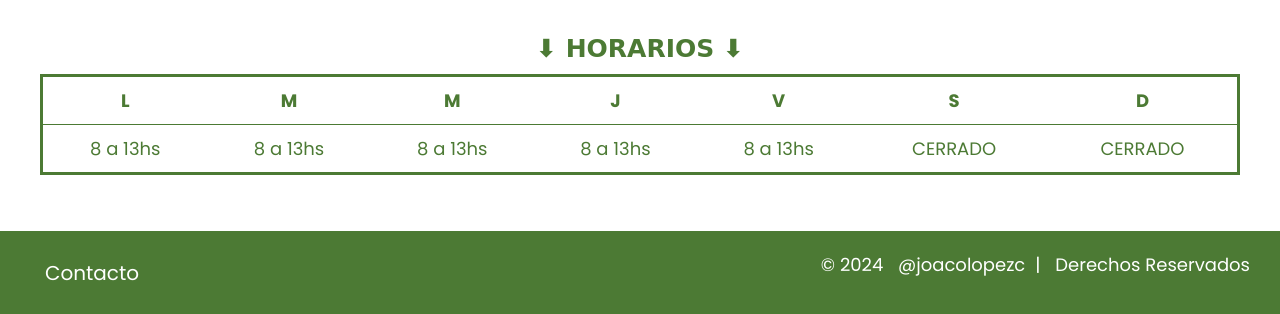
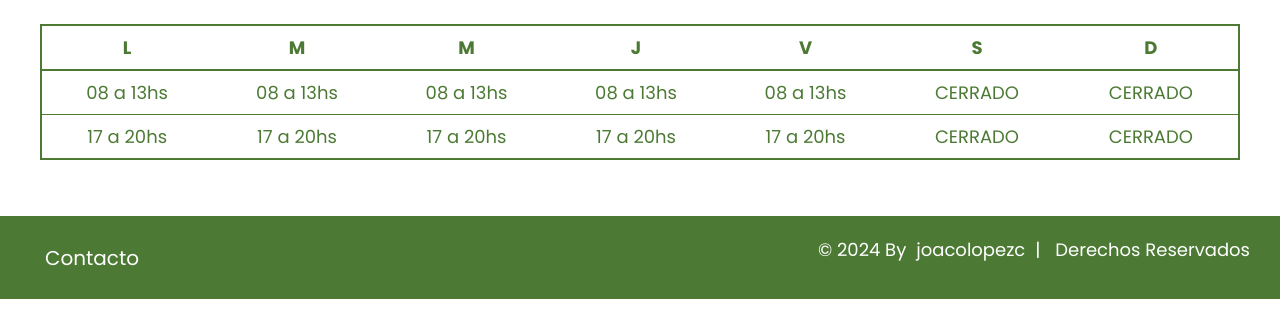
Before and after one commit to joacolopezc/CoderPre2, a plain HTML site: page pages/ubicacion.html in a window 1280 px wide. Shown: the part 785-1099 px from the top of the page. Drawn offline with nearby package versions, Linux system fonts and the light colour scheme; a web font is replaced by a local one.

Commit message:
v0.2(detalless y tabla)

```diff
--- a/css/style.css
+++ b/css/style.css
@@ -89,7 +89,7 @@ a{
 
 .borde{
     height: 300px;
-    width: 25%;
+    width: 350px;
     border: 1px solid #4c7a34;
     border-radius: 10px;
     margin-left: 10px;
@@ -102,6 +102,8 @@ a{
     text-align: center;
     font-family: "Edu NSW ACT Foundation", cursive;
     font-weight: bold;
+    justify-content: center;
+    align-content: center;
 }
 
 p.main{
@@ -179,7 +181,7 @@ p.articulop{
 }
 
 .item3{
-    background-image: url(../assets/fotomuj.png);
+    background-image: url(../assets/plantines.jpg);
     grid-column: 1/3;
     grid-row: 3/3;
 }
@@ -333,23 +335,19 @@ h4{
     text-align: center;
     font-size: 25px;
     color: #4c7a34;
+    width: 100%;
     font-family: "Edu NSW ACT Foundation", cursive;
-    margin: 10px;
     font-weight: bold;
+}
+
+.table-responsive-x1{
+    margin: 20px;
 }
 
 .table{
     color: #4c7a34;
     font-size: 18px;
-    border: solid 3px;
-}
-
-.table th{
-    padding: 10px;
-}
-
-.table td{
-    padding: 10px;
+    border: solid 2px;
 }
 
 
@@ -391,6 +389,7 @@ p.derechosTexto a{
 
 footer{
     background-color: #4c7a34;
+    width: 100%;
     padding: 20px;
 }
 
--- a/pages/ubicacion.html
+++ b/pages/ubicacion.html
@@ -4,7 +4,8 @@
 <head>
     <meta charset="UTF-8">
     <meta name="viewport" content="width=device-width, initial-scale=1.0">
-    <link href="https://cdn.jsdelivr.net/npm/bootstrap@5.1.3/dist/css/bootstrap.min.css" rel="stylesheet" integrity="sha384-1BmE4kWBq78iYhFldvKuhfTAU6auU8tT94WrHftjDbrCEXSU1oBoqyl2QvZ6jIW3" crossorigin="anonymous">
+    <link href="https://cdn.jsdelivr.net/npm/bootstrap@5.1.3/dist/css/bootstrap.min.css" rel="stylesheet"
+        integrity="sha384-1BmE4kWBq78iYhFldvKuhfTAU6auU8tT94WrHftjDbrCEXSU1oBoqyl2QvZ6jIW3" crossorigin="anonymous">
     <link rel="stylesheet" href="https://cdnjs.cloudflare.com/ajax/libs/font-awesome/6.5.2/css/all.min.css"
         integrity="sha512-SnH5WK+bZxgPHs44uWIX+LLJAJ9/2PkPKZ5QiAj6Ta86w+fsb2TkcmfRyVX3pBnMFcV7oQPJkl9QevSCWr3W6A=="
         crossorigin="anonymous" referrerpolicy="no-referrer" />
@@ -38,7 +39,7 @@
                 referrerpolicy="no-referrer-when-downgrade"></iframe>
         </div>
 
-        <div class="mapa">
+        <!-- <div class="mapa">
             <h4>⬇ HORARIOS ⬇</h4>
             <table class="table">
                 <tr>
@@ -60,6 +61,43 @@
                     <td>CERRADO</td>
                 </tr>
             </table>
+        </div> -->
+
+
+        <div class="table-responsive-x1">
+            <table class="table">
+                <thead>
+                    <tr>
+                        <th scope="col">L</th>
+                        <th scope="col">M</th>
+                        <th scope="col">M</th>
+                        <th scope="col">J</th>
+                        <th scope="col">V</th>
+                        <th scope="col">S</th>
+                        <th scope="col">D</th>
+                    </tr>
+                </thead>
+                <tbody>
+                    <tr>
+                        <td>08 a 13hs</td>
+                        <td>08 a 13hs</td>
+                        <td>08 a 13hs</td>
+                        <td>08 a 13hs</td>
+                        <td>08 a 13hs</td>
+                        <td>CERRADO</td>
+                        <td>CERRADO</td>
+                    </tr>
+                    <tr>
+                        <td>17 a 20hs</td>
+                        <td>17 a 20hs</td>
+                        <td>17 a 20hs</td>
+                        <td>17 a 20hs</td>
+                        <td>17 a 20hs</td>
+                        <td>CERRADO</td>
+                        <td>CERRADO</td>
+                    </tr>
+                </tbody>
+            </table>
         </div>
 
     </main>
@@ -74,13 +112,17 @@
             </div>
             <div class="derechos">
                 <p>
-                    © 2024 <a href="https://www.instagram.com/joacolopezc/">@joacolopezc</a>| <a href="../pages/derechos.html">Derechos Reservados</a>
+                    © 2024 By<a href="https://www.instagram.com/joacolopezc/">joacolopezc</a>| <a
+                        href="../pages/derechos.html">Derechos Reservados</a>
                 </p>
             </div>
         </div>
     </footer>
 
-    <script src="https://cdn.jsdelivr.net/npm/bootstrap@5.1.3/dist/js/bootstrap.bundle.min.js" integrity="sha384-ka7Sk0Gln4gmtz2MlQnikT1wXgYsOg+OMhuP+IlRH9sENBO0LRn5q+8nbTov4+1p" crossorigin="anonymous"></script>
+    <script src="https://cdn.jsdelivr.net/npm/bootstrap@5.1.3/dist/js/bootstrap.bundle.min.js"
+        integrity="sha384-ka7Sk0Gln4gmtz2MlQnikT1wXgYsOg+OMhuP+IlRH9sENBO0LRn5q+8nbTov4+1p" crossorigin="anonymous">
+    </script>
 
 </body>
+
 </html>
```
Also changed, not shown: index.html (+2 -2 lines), pages/contacto.html (+21 -7 lines), pages/derechos.html (+26 -8 lines), pages/informacion.html (+4 -4 lines), assets/2a5b50e6-beca-45d9-874c-fc465e35ada5.jpg (added), assets/agarradasdemano.jpg (added), assets/aquela.jpg (added), assets/hierbasmedicinales.jpg (added), assets/hierbasmedicinales2.jpg (added), assets/huerto-urbano.jpg (added), assets/paisaje.jpg (added), assets/plantines.jpg (added), assets/sahumos.jpg (added).
